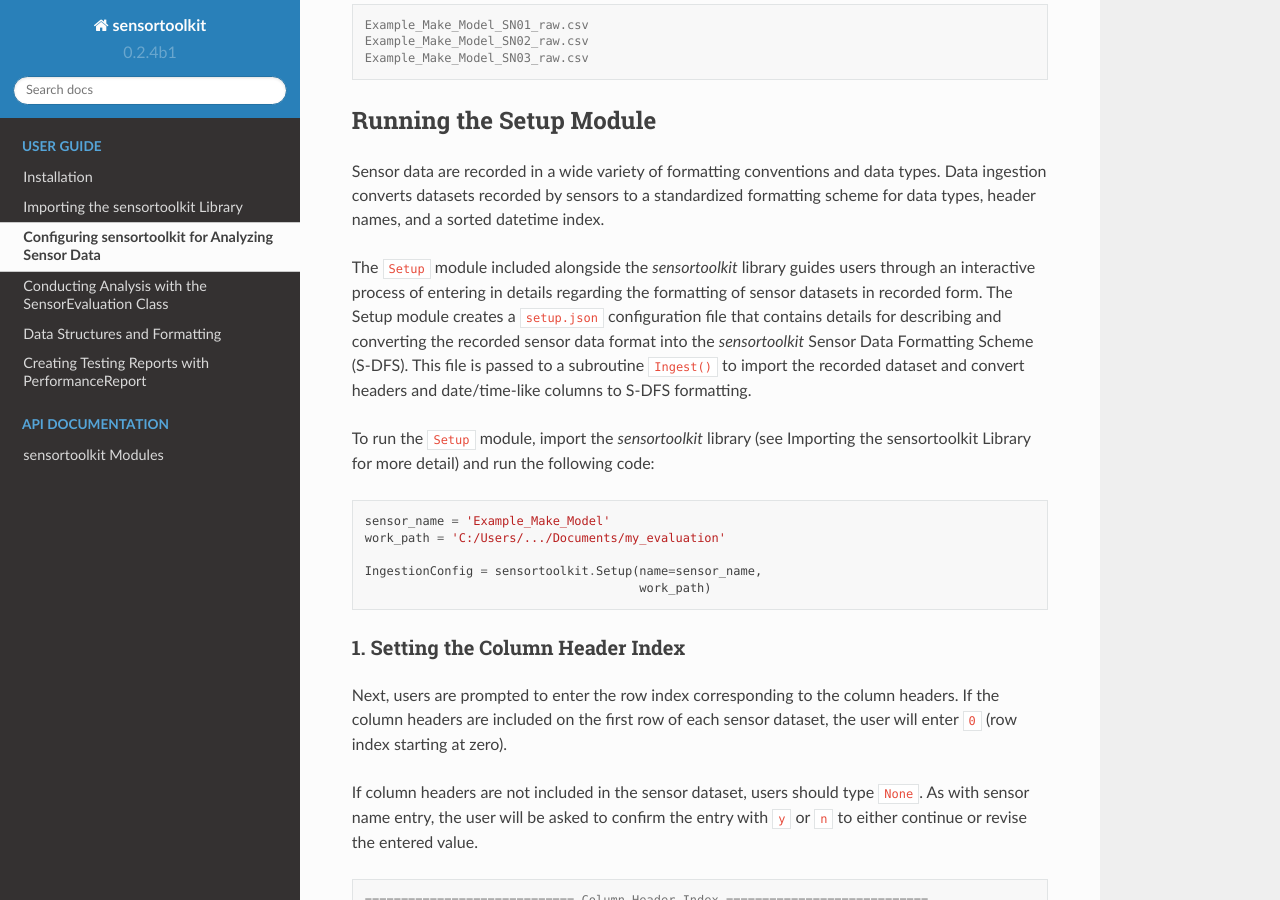
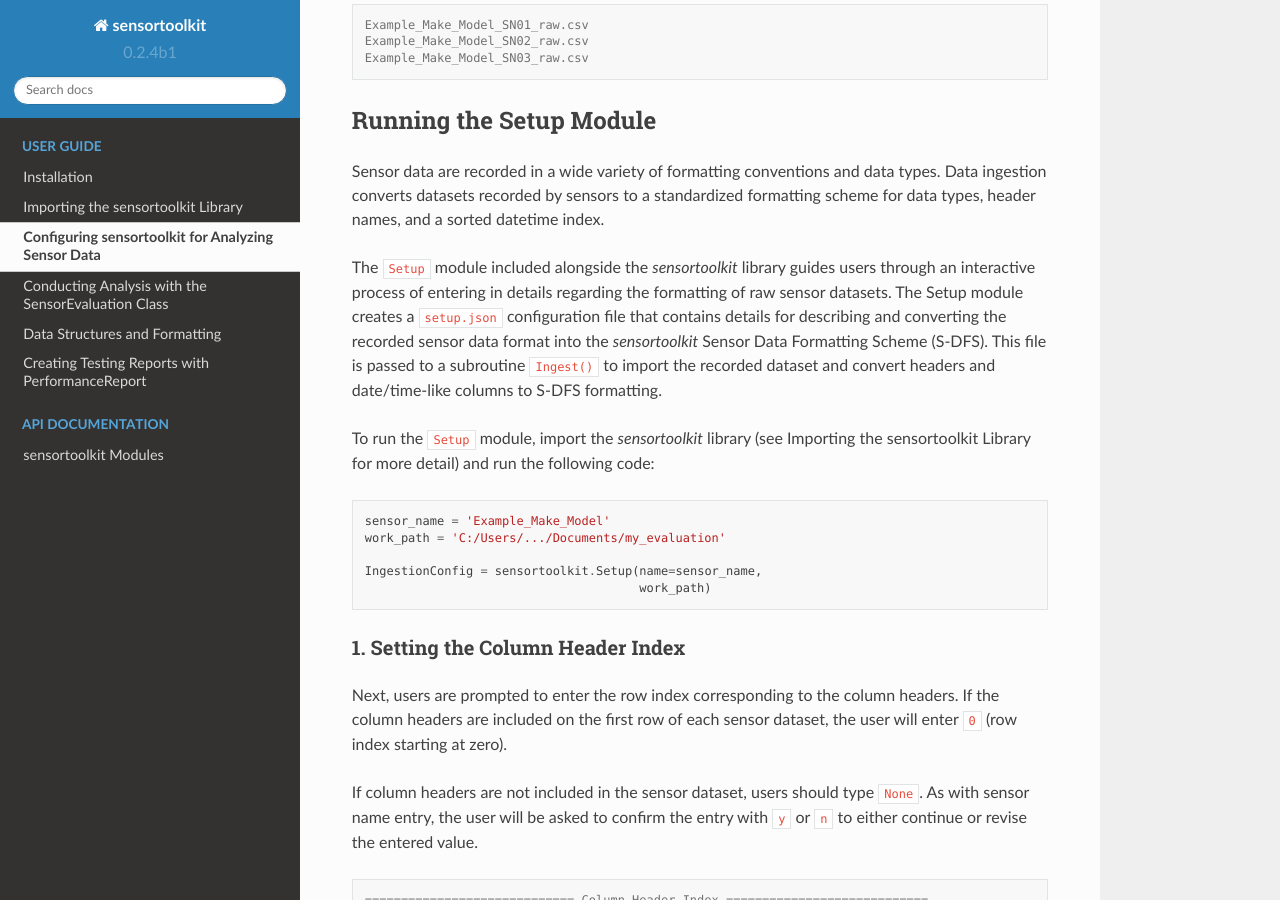
Before and after one commit to USEPA/sensortoolkit, a Sphinx documentation site: the page built from docs/source/setup.rst, in a window 1280 px wide and 900 px high, scrolled down 2213 px. Built offline with Sphinx 7.4.7 and the Read the Docs theme 2.0.0, drawn with Linux system fonts in a browser that asks for light colours; the version number is read from the project's files by our own code.

Commit message:
Clarify language

```diff
--- a/docs/source/setup.rst
+++ b/docs/source/setup.rst
@@ -114,7 +114,7 @@ scheme for data types, header names, and a sorted datetime index.
 
 The ``Setup`` module included alongside the `sensortoolkit` library guides users
 through an interactive process of entering in details regarding the formatting
-of sensor datasets in recorded form. The Setup module creates a ``setup.json``
+of raw sensor datasets. The Setup module creates a ``setup.json``
 configuration file that contains details for describing and converting the recorded sensor
 data format into the `sensortoolkit` Sensor Data Formatting Scheme (S-DFS). This file is
 passed to a subroutine ``Ingest()`` to import the recorded dataset and convert
```
